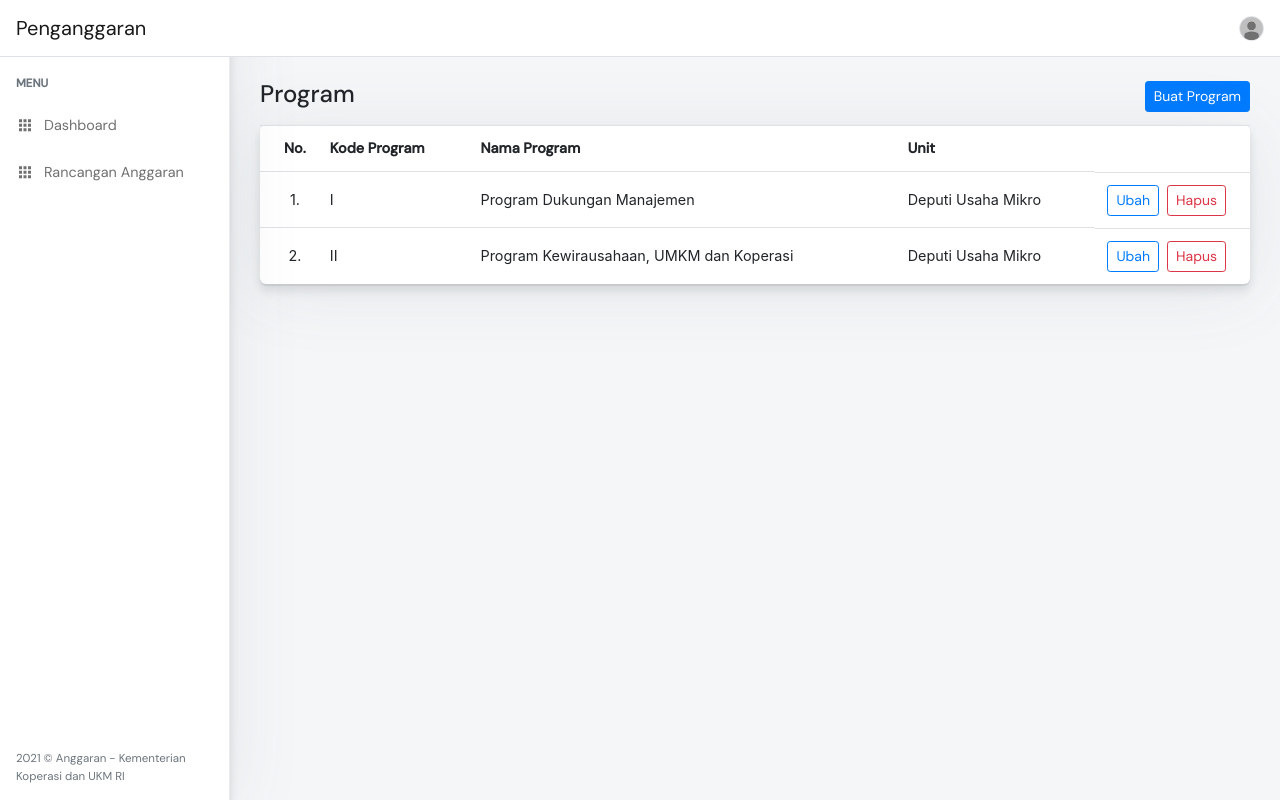
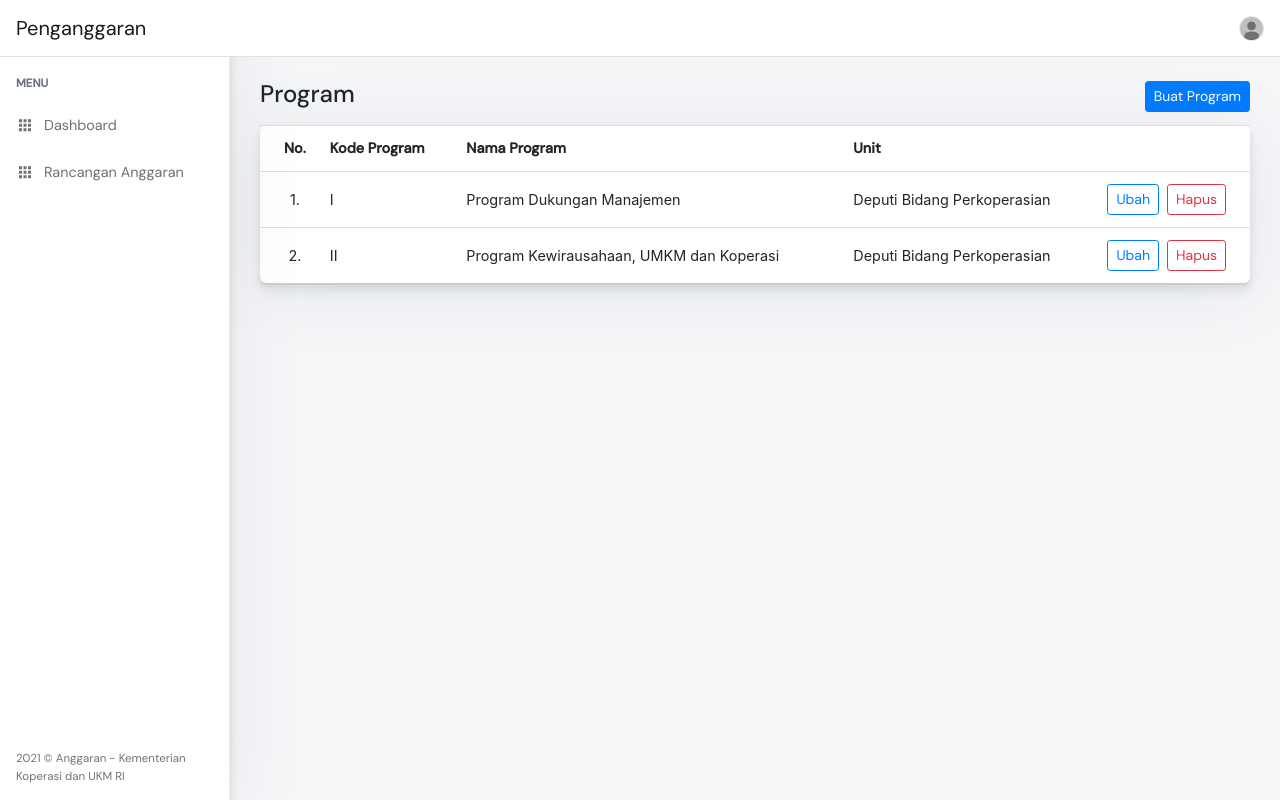
Before and after one commit to ahmadsyaifulakbar24/anggaran, a Laravel app: template resources/views/program.blade.php in a window 1280 px wide. Run offline with Laravel 8, Linux system fonts and the light colour scheme; the template is opened without the code that fills it, so the values that code supplies are empty; parts of the project's set-up code (start-up, migrations or seed data) failed here and were passed over.

Commit message:
fix d-flex & unit

```diff
--- a/resources/views/program.blade.php
+++ b/resources/views/program.blade.php
@@ -25,20 +25,24 @@
 							<td class="text-center">1.</td>
 							<td class="text-truncate">I</td>
 							<td class="text-truncate">Program Dukungan Manajemen</td>
-							<td class="text-truncate">Deputi Usaha Mikro</td>
-							<td class="d-flex">
-								<button class="btn btn-sm btn-outline-primary edit mr-2">Ubah</button>
-								<button class="btn btn-sm btn-outline-danger delete">Hapus</button>
+							<td class="text-truncate">Deputi Bidang Perkoperasian</td>
+							<td>
+								<div class="d-flex">
+									<button class="btn btn-sm btn-outline-primary edit mr-2">Ubah</button>
+									<button class="btn btn-sm btn-outline-danger delete">Hapus</button>
+								</div>
 							</td>
 						</tr>
 						<tr>
 							<td class="text-center">2.</td>
 							<td class="text-truncate">II</td>
 							<td class="text-truncate">Program Kewirausahaan, UMKM dan Koperasi</td>
-							<td class="text-truncate">Deputi Usaha Mikro</td>
-							<td class="d-flex">
-								<button class="btn btn-sm btn-outline-primary edit mr-2">Ubah</button>
-								<button class="btn btn-sm btn-outline-danger delete">Hapus</button>
+							<td class="text-truncate">Deputi Bidang Perkoperasian</td>
+							<td>
+								<div class="d-flex">
+									<button class="btn btn-sm btn-outline-primary edit mr-2">Ubah</button>
+									<button class="btn btn-sm btn-outline-danger delete">Hapus</button>
+								</div>
 							</td>
 						</tr>
 					</tbody>
```
